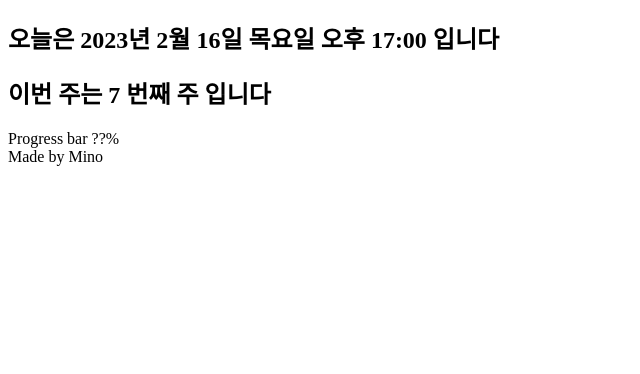
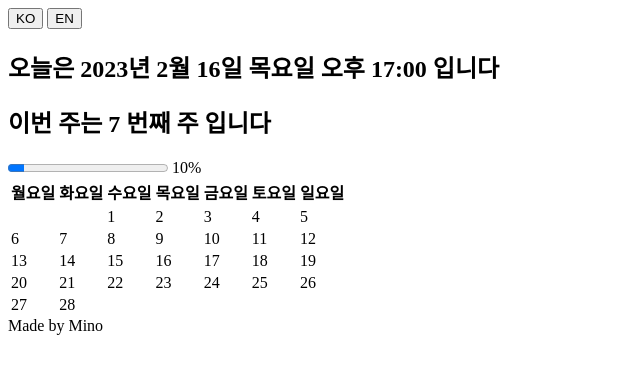
Before and after one commit to mhjang710/calendar, a plain HTML site: page index.html in a window 1280 px wide. Shown: the whole page, without its empty margins (0-640 px from the left). Drawn offline with Linux system fonts and the light colour scheme.

Commit message:
Update progress bar and Add calendar table detail

```diff
--- a/index.html
+++ b/index.html
@@ -8,7 +8,8 @@
 </head>
 <body>
   <header>
-
+    <button>KO</button>
+    <button>EN</button>
   </header>
   <main>
     <section id="today_info">
@@ -16,11 +17,64 @@
     </section>
     <section id="progress_bar">
       <h2>이번 주는 <span id="week">7</span> 번째 주 입니다</h2>
-      <div>Progress bar ??%</div>
+      <progress max="100" value="10">10%</progress> 10%
     </section>
     <section id="calendar_table">
       <table>
-
+        <tr id="day_of_the_week">
+          <th>월요일</th>
+          <th>화요일</th>
+          <th>수요일</th>
+          <th>목요일</th>
+          <th>금요일</th>
+          <th>토요일</th>
+          <th>일요일</th>
+        </tr>
+        <tr id="week1">
+          <td></td>
+          <td></td>
+          <td>1</td>
+          <td>2</td>
+          <td>3</td>
+          <td>4</td>
+          <td>5</td>
+        </tr>
+        <tr id="week2">
+          <td>6</td>
+          <td>7</td>
+          <td>8</td>
+          <td>9</td>
+          <td>10</td>
+          <td>11</td>
+          <td>12</td>
+        </tr>
+        <tr id="week1">
+          <td>13</td>
+          <td>14</td>
+          <td>15</td>
+          <td>16</td>
+          <td>17</td>
+          <td>18</td>
+          <td>19</td>
+        </tr>
+        <tr id="week1">
+          <td>20</td>
+          <td>21</td>
+          <td>22</td>
+          <td>23</td>
+          <td>24</td>
+          <td>25</td>
+          <td>26</td>
+        </tr>
+        <tr id="week1">
+          <td>27</td>
+          <td>28</td>
+          <td></td>
+          <td></td>
+          <td></td>
+          <td></td>
+          <td></td>
+        </tr>
       </table>
     </section>
     <footer>
```
